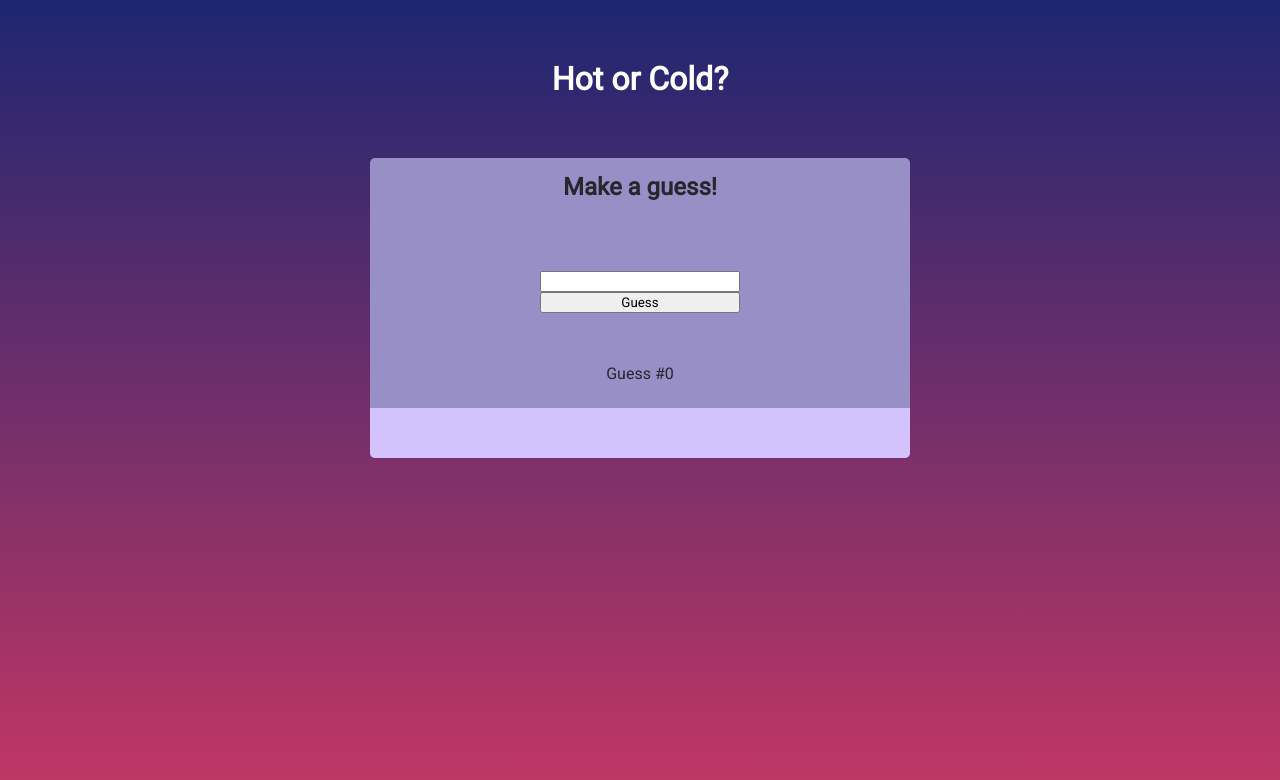
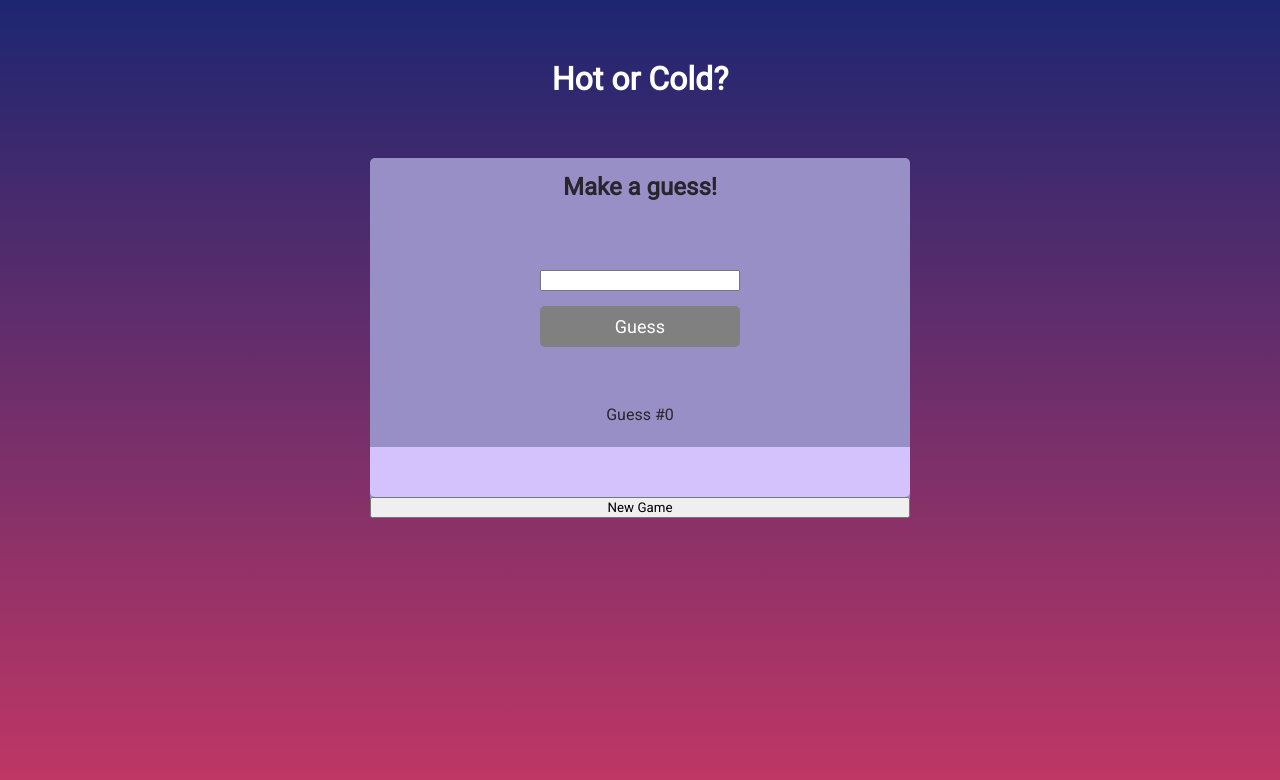
Before and after one commit to mikebcbc/hot-cold-game, a React (Create React App) app: page / in a window 1280 px wide. Shown: the top 780 px of the page. Built offline with nearby package versions, Linux system fonts and the light colour scheme.

Commit message:
Additional Styles

```diff
--- a/src/components/GuessInput.css
+++ b/src/components/GuessInput.css
@@ -3,10 +3,17 @@
   flex-direction: column;
   width: 100%;
   height: 100%;
-  justify-content: space-between; }
+  justify-content: center; }
   .guess-input .status {
     padding: 15px;
-    width: 100%; }
+    height: 54px;
+    width: 100%;
+    font-size: 20px;
+    text-transform: capitalize; }
+    .guess-input .status.cold {
+      color: #89c8ff; }
+    .guess-input .status.hot {
+      color: #960c0c; }
   .guess-input .form {
     display: flex;
     flex-direction: column; }
@@ -14,12 +21,29 @@
       width: 200px;
       margin: 0 auto; }
     .guess-input .form button {
-      margin-top: 15px;
       width: 200px;
-      margin: 0 auto; }
+      color: white;
+      padding: 10px;
+      border-radius: 5px;
+      font-size: 18px;
+      margin: 15px auto;
+      border: none;
+      background-color: #A30015;
+      cursor: pointer;
+      outline: none;
+      transition: all 0.3s; }
+      .guess-input .form button:hover {
+        background-color: #730b19; }
+      .guess-input .form button:disabled {
+        background-color: grey; }
+  .guess-input .error {
+    height: 19px; }
+  .guess-input .guess-number {
+    margin-top: auto; }
   .guess-input .guess-history {
     background: #D4C2FC;
     width: 100%;
     height: 50px;
     border-radius: 0 0 5px 5px;
-    padding: 15px 0; }
+    padding: 15px 0;
+    margin-top: auto; }
--- a/src/components/GuessInput.js
+++ b/src/components/GuessInput.js
@@ -11,16 +11,27 @@ class GuessInput extends Component {
       guessed: [],
       guessCount: 0,
       closeStatus: null,
-      currentGuess: null,
+      currentGuess: '',
       correctNumber: Math.floor(Math.random() * (100 - 1 + 1)) + 1,
       correctStatus: false,
       errorMessage: null
     }
 
     this.distributeGuess = this.distributeGuess.bind(this);
+    this.resetState = this.resetState.bind(this);
   }
 
-  // resetState() -- New game, reset state.
+  resetState() {
+    this.setState({
+      guessed: [],
+      guessCount: 0,
+      closeStatus: null,
+      currentGuess: '',
+      correctNumber: Math.floor(Math.random() * (100 - 1 + 1)) + 1,
+      correctStatus: false,
+      errorMessage: null
+    })
+  }
 
   distributeGuess(e) {
     e.preventDefault();
@@ -32,7 +43,7 @@ class GuessInput extends Component {
       alert('yay');
     } else {
       this.setState({
-        closeStatus: Math.abs(this.state.currentGuess - this.state.correctNumber) <= 10 ? 'Hot' : 'Cold'
+        closeStatus: Math.abs(this.state.currentGuess - this.state.correctNumber) <= 10 ? 'hot' : 'cold'
       })
     }
   }
@@ -44,6 +55,8 @@ class GuessInput extends Component {
       error = 'The value must be a number.';
     } else if (number <= 0 || number > 100) {
       error = 'The value must be between 1 and 100.';
+    } else if (this.state.guessed.indexOf(number) > -1) {
+      error = "You've already guessed this number.";
     }
 
     if (!error) {
@@ -53,7 +66,8 @@ class GuessInput extends Component {
       });
     } else {
       this.setState({
-        errorMessage: error
+        errorMessage: error,
+        currentGuess: current
       })
     }
   }
@@ -63,12 +77,13 @@ class GuessInput extends Component {
       <div className="guess-input">
         <GuessStatus closeStatus={this.state.closeStatus} />
         <form className="form" onSubmit={this.distributeGuess}>
-          <input name="guess" type="text" onChange={e => this.listenGuess(e.target.value)} />
-          <button type="submit" htmlFor="guess" disabled={Boolean(this.state.errorMessage)}>Guess</button>
+          <input name="guess" autoComplete="off" type="text" onChange={e => this.listenGuess(e.target.value)} value={this.state.currentGuess} />
+          <button type="submit" htmlFor="guess" disabled={Boolean(this.state.errorMessage || !this.state.currentGuess)}>Guess</button>
         </form>
         <div className="error">{this.state.errorMessage}</div>
         <div className="guess-number">Guess #{this.state.guessCount}</div>
         <GuessHistory guessed={this.state.guessed} />
+        <button onClick={this.resetState}>New Game</button>
       </div>
     );
   }
--- a/src/components/GuessInput.scss
+++ b/src/components/GuessInput.scss
@@ -3,10 +3,19 @@
 	flex-direction: column;
 	width: 100%;
 	height: 100%;
-	justify-content: space-between;
+	justify-content: center;
 	.status {
 		padding: 15px;
+		height: 54px;
 		width: 100%;
+		font-size: 20px;
+		text-transform: capitalize;
+		&.cold {
+			color: #89c8ff;
+		}
+		&.hot {
+			color: #960c0c;
+		}
 	}
 	.form {
 		display: flex;
@@ -16,10 +25,30 @@
 			margin: 0 auto;
 		}
 		button {
-			margin-top: 15px;
 			width: 200px;
-			margin: 0 auto;
+			color: white;
+			padding: 10px;
+			border-radius: 5px;
+			font-size: 18px;
+			margin: 15px auto;
+			border: none;
+			background-color: #A30015;
+			cursor: pointer;
+			outline: none;
+			transition: all 0.3s;
+			&:hover {
+				background-color: #730b19;
+			}
+			&:disabled {
+				background-color: grey;
+			}
 		}
+	}
+	.error {
+		height: 19px;
+	}
+	.guess-number {
+		margin-top: auto;
 	}
 	.guess-history {
 		background: #D4C2FC;
@@ -27,5 +56,6 @@
 		height: 50px;
 		border-radius: 0 0 5px 5px;
 		padding: 15px 0;
+		margin-top: auto;
 	}
 }
--- a/src/components/GuessStatus.js
+++ b/src/components/GuessStatus.js
@@ -2,8 +2,9 @@ import React from 'react';
 import './GuessStatus.css';
 
 function GuessStatus(props) {
+	let classes = `${props.closeStatus} status`;
 	return (
-		<div className="status">{props.closeStatus}</div>
+		<div className={classes}>{props.closeStatus}</div>
 	)
 }
 
--- a/src/components/Guesser.css
+++ b/src/components/Guesser.css
@@ -3,7 +3,7 @@
   max-width: 540px;
   border-radius: 5px;
   background-color: #998FC7;
-  height: 300px;
+  height: 360px;
   margin: 0 auto;
   display: flex;
   flex-direction: column;
--- a/src/components/Guesser.scss
+++ b/src/components/Guesser.scss
@@ -3,7 +3,7 @@
 	max-width: 540px;
 	border-radius: 5px;
 	background-color: #998FC7;
-	height: 300px;
+	height: 360px;
 	margin: 0 auto;
 	display: flex;
 	flex-direction: column;
```
